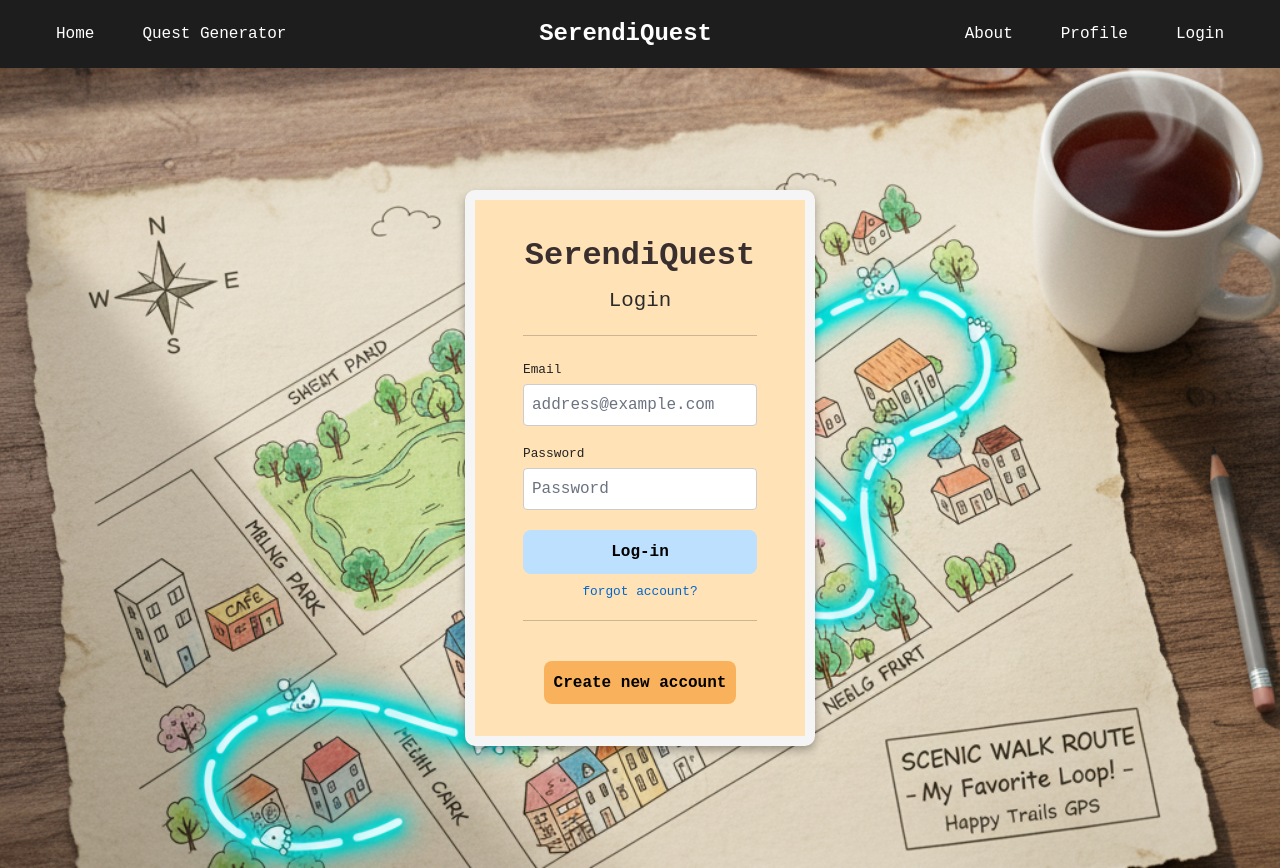
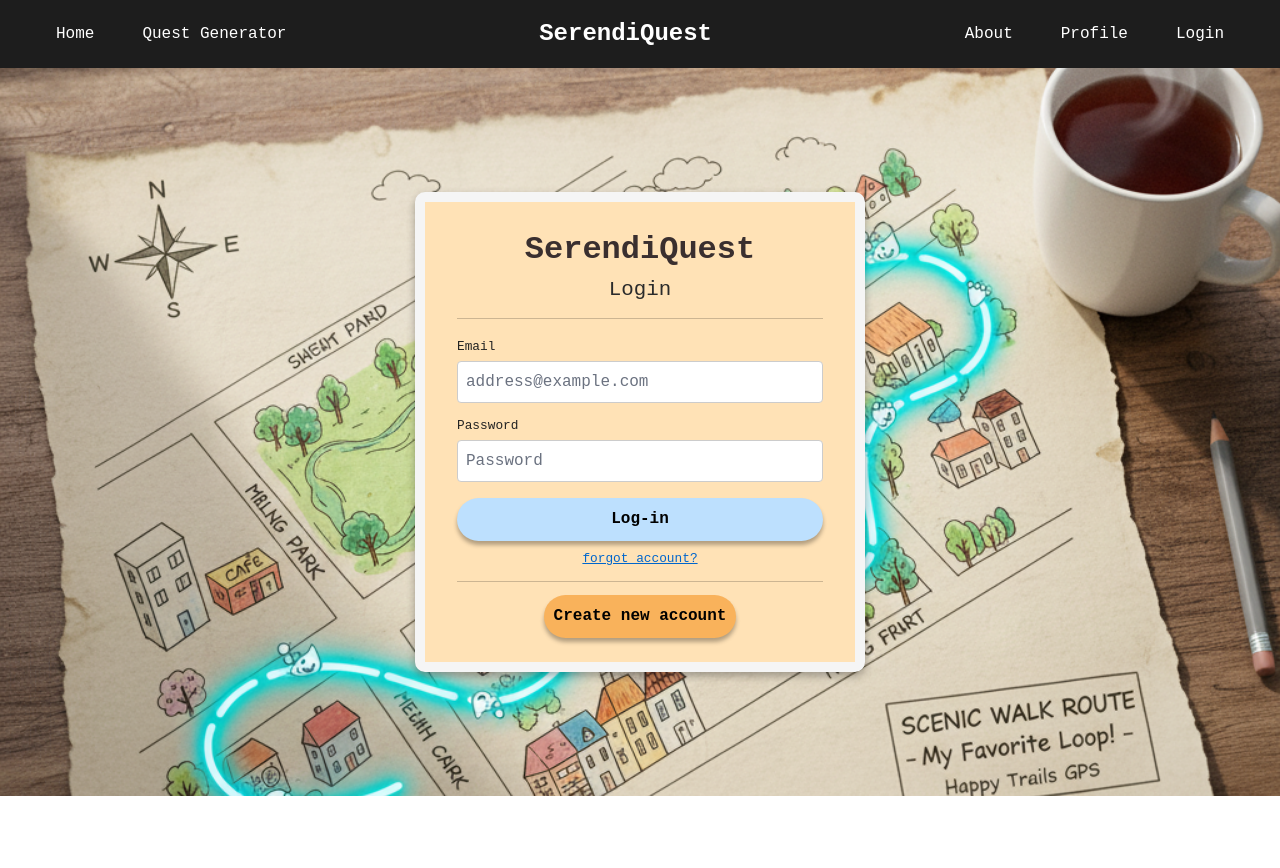
Before and after one commit to ReinaC26/csci-39548-project, a React (Create React App) app: page /login in a window 1280 px wide. After the commit the page ends 800 px from the top, so only its background shows below. Built offline with nearby package versions, Linux system fonts and the light colour scheme; a web font is replaced by a local one.

Commit message:
Fix form size issue for login page

```diff
--- a/src/components/Login.css
+++ b/src/components/Login.css
@@ -1,5 +1,5 @@
 .login-container {
-  height: 100vh;
+  height: 91vh;
   display: flex;
   justify-content: center;
   align-items: center;
@@ -13,10 +13,10 @@
   border-radius: 10px;
   border-width: 10px;
   border-color: whitesmoke;
-  padding: 2rem 3rem;
+  padding: 1.5rem 2rem;
   box-shadow: 0 4px 8px rgba(0, 0, 0, 0.3);
   text-align: center;
-  width: 350px;
+  width: 450px;
   font-family: "Kode Mono", monospace;
 }
 
@@ -24,7 +24,6 @@
   font-size: 2rem;
   font-weight: bold;
   color: #3a2f2f;
-  margin-bottom: 0.3rem;
 }
 
 .login-subtitle {
@@ -47,7 +46,7 @@
 
 .login-form input {
   padding: 0.5rem;
-  margin-bottom: 0.8rem;
+  margin-bottom: 0.5rem;
   border: 1px solid #ccc;
   border-radius: 4px;
   font-family: inherit;
@@ -56,12 +55,13 @@
 .login-btn {
   background-color: #bde0fe;
   border: none;
-  border-radius: 8px;
+  border-radius: 25px;
   padding: 0.6rem;
   font-weight: bold;
   cursor: pointer;
   margin-top: 0.5rem;
   font-family: inherit;
+  box-shadow: 0 4px 4px rgba(0, 0, 0, 0.3);
 }
 
 .login-btn:hover {
@@ -72,19 +72,19 @@
   display: block;
   margin-top: 0.5rem;
   font-size: 0.8rem;
-  text-decoration: none;
+  text-decoration: underline;
   color: #0066cc;
 }
 
 .create-btn {
-  margin-top: 1.3rem;
   background-color: #f9b25b;
   border: none;
-  border-radius: 8px;
+  border-radius: 25px;
   padding: 0.6rem;
   font-weight: bold;
   cursor: pointer;
   font-family: inherit;
+  box-shadow: 0 4px 4px rgba(0, 0, 0, 0.3);
 }
 
 .create-btn:hover {
@@ -92,7 +92,7 @@
 }
 
 .divider {
-  margin: 1.2rem 0;
+  margin: 0.8rem 0;
   border: none;
   border-top: 1.5px solid rgba(0, 0, 0, 0.2);
   width: 100%;
```
